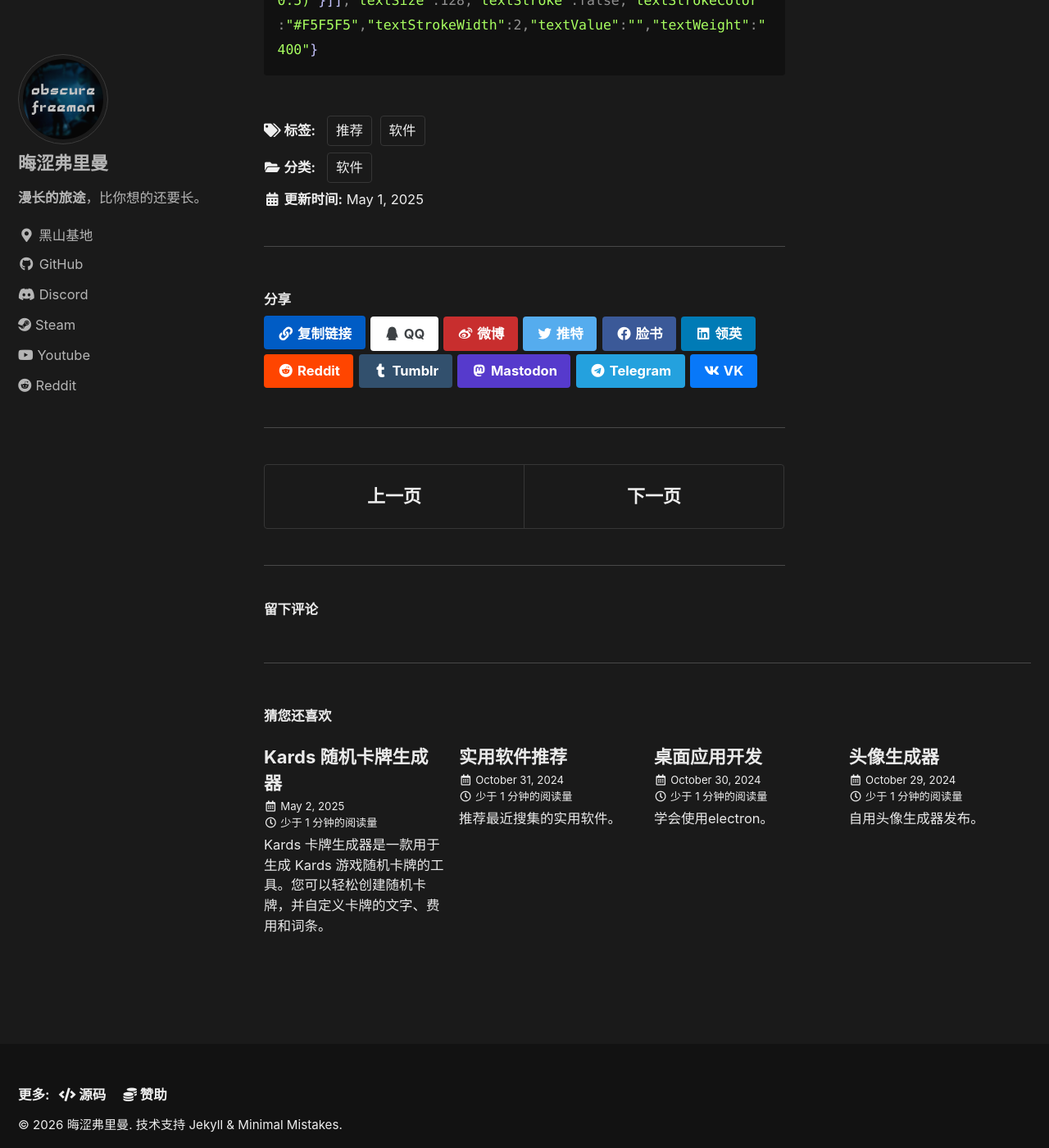
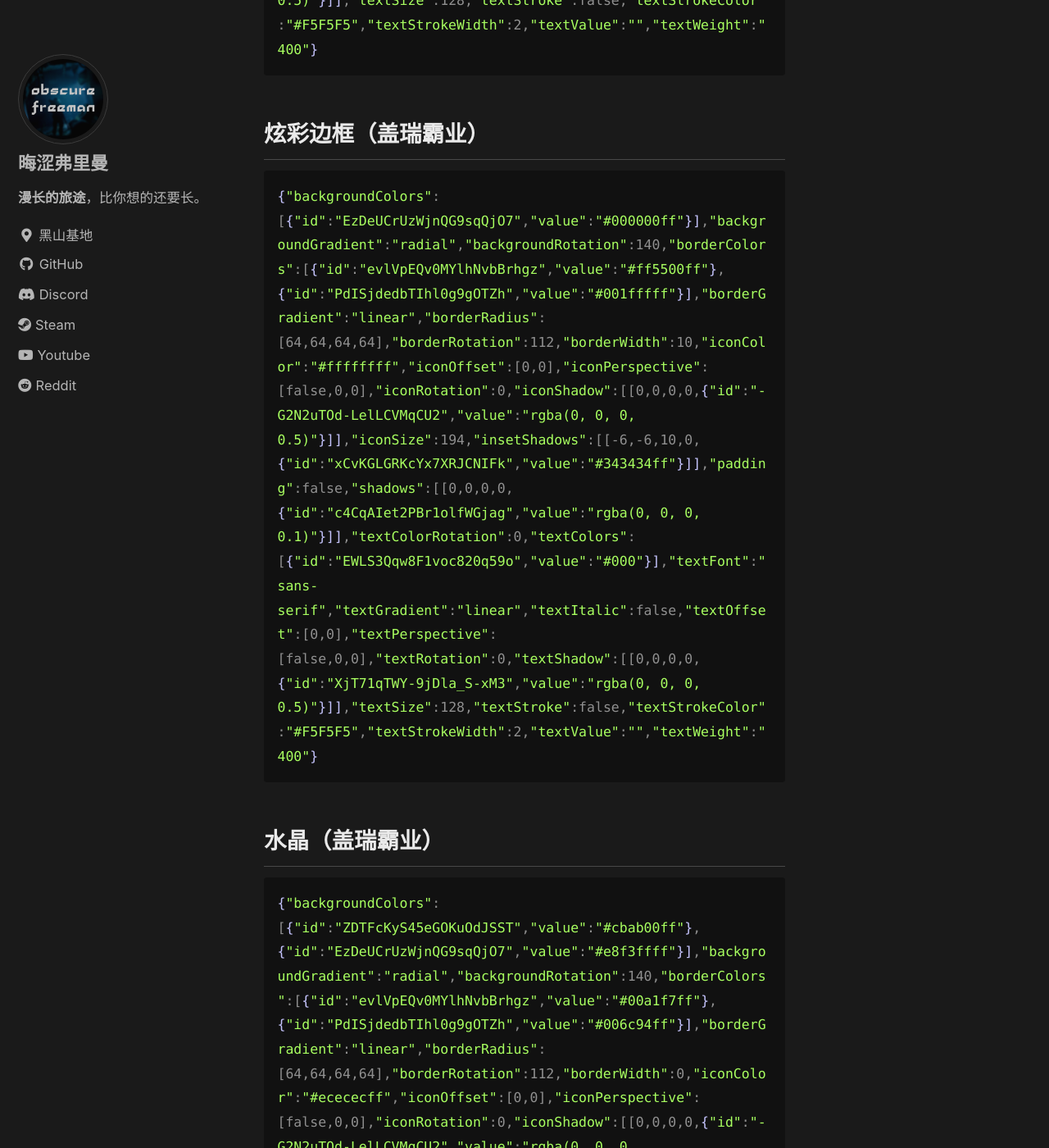
Before and after one commit to obscurefreeman/blog, a Jekyll site: the page built from _posts/2025-05-01-Appicon Forge 图标预设合集.md, in a window 1280 px wide and 1400 px high, scrolled down 2063 px. Shown: the whole window at 82% size. Built offline with Jekyll 4.4.1, drawn with Linux system fonts in a browser that asks for light colours; cached includes are drawn as plain includes; nearby versions of some CDN libraries; library files that are not in the unit come from our copies; a script that is not in the unit is left out; comment, search, counter and statistics services are not loaded; some of the changed text lies outside the part shown.

Commit message:
添加预设

````diff
--- a/_posts/2025-05-01-Appicon Forge 图标预设合集.md
+++ b/_posts/2025-05-01-Appicon Forge 图标预设合集.md
@@ -26,3 +26,15 @@ https://zhangyu1818.github.io/appicon-forge/
 ```bash
 {"backgroundColors":[{"id":"ZDTFcKyS45eGOKuOdJSST","value":"#0083ffff"},{"id":"EzDeUCrUzWjnQG9sqQjO7","value":"#0d9adcff"}],"backgroundGradient":"radial","backgroundRotation":140,"borderColors":[{"id":"evlVpEQv0MYlhNvbBrhgz","value":"#00a1f7ff"},{"id":"PdISjdedbTIhl0g9gOTZh","value":"#006c94ff"}],"borderGradient":"linear","borderRadius":[64,64,64,64],"borderRotation":112,"borderWidth":0,"iconColor":"#ffffffff","iconOffset":[0,0],"iconPerspective":[false,0,0],"iconRotation":0,"iconShadow":[[0,0,0,0,{"id":"-G2N2uTOd-LelLCVMqCU2","value":"rgba(0, 0, 0, 0.5)"}]],"iconSize":194,"insetShadows":[[-6,-6,0,0,{"id":"xCvKGLGRKcYx7XRJCNIFk","value":"rgba(0, 0, 0, 0.1)"}]],"padding":false,"shadows":[[0,0,0,0,{"id":"c4CqAIet2PBr1olfWGjag","value":"rgba(0, 0, 0, 0.1)"}]],"textColorRotation":0,"textColors":[{"id":"EWLS3Qqw8F1voc820q59o","value":"#000"}],"textFont":"sans-serif","textGradient":"linear","textItalic":false,"textOffset":[0,0],"textPerspective":[false,0,0],"textRotation":0,"textShadow":[[0,0,0,0,{"id":"XjT71qTWY-9jDla_S-xM3","value":"rgba(0, 0, 0, 0.5)"}]],"textSize":128,"textStroke":false,"textStrokeColor":"#F5F5F5","textStrokeWidth":2,"textValue":"","textWeight":"400"}
 ```
+
+## 炫彩边框（盖瑞霸业）
+
+```bash
+{"backgroundColors":[{"id":"EzDeUCrUzWjnQG9sqQjO7","value":"#000000ff"}],"backgroundGradient":"radial","backgroundRotation":140,"borderColors":[{"id":"evlVpEQv0MYlhNvbBrhgz","value":"#ff5500ff"},{"id":"PdISjdedbTIhl0g9gOTZh","value":"#001fffff"}],"borderGradient":"linear","borderRadius":[64,64,64,64],"borderRotation":112,"borderWidth":10,"iconColor":"#ffffffff","iconOffset":[0,0],"iconPerspective":[false,0,0],"iconRotation":0,"iconShadow":[[0,0,0,0,{"id":"-G2N2uTOd-LelLCVMqCU2","value":"rgba(0, 0, 0, 0.5)"}]],"iconSize":194,"insetShadows":[[-6,-6,10,0,{"id":"xCvKGLGRKcYx7XRJCNIFk","value":"#343434ff"}]],"padding":false,"shadows":[[0,0,0,0,{"id":"c4CqAIet2PBr1olfWGjag","value":"rgba(0, 0, 0, 0.1)"}]],"textColorRotation":0,"textColors":[{"id":"EWLS3Qqw8F1voc820q59o","value":"#000"}],"textFont":"sans-serif","textGradient":"linear","textItalic":false,"textOffset":[0,0],"textPerspective":[false,0,0],"textRotation":0,"textShadow":[[0,0,0,0,{"id":"XjT71qTWY-9jDla_S-xM3","value":"rgba(0, 0, 0, 0.5)"}]],"textSize":128,"textStroke":false,"textStrokeColor":"#F5F5F5","textStrokeWidth":2,"textValue":"","textWeight":"400"}
+```
+
+## 水晶（盖瑞霸业）
+
+```bash
+{"backgroundColors":[{"id":"ZDTFcKyS45eGOKuOdJSST","value":"#cbab00ff"},{"id":"EzDeUCrUzWjnQG9sqQjO7","value":"#e8f3ffff"}],"backgroundGradient":"radial","backgroundRotation":140,"borderColors":[{"id":"evlVpEQv0MYlhNvbBrhgz","value":"#00a1f7ff"},{"id":"PdISjdedbTIhl0g9gOTZh","value":"#006c94ff"}],"borderGradient":"linear","borderRadius":[64,64,64,64],"borderRotation":112,"borderWidth":0,"iconColor":"#ecececff","iconOffset":[0,0],"iconPerspective":[false,0,0],"iconRotation":0,"iconShadow":[[0,0,0,0,{"id":"-G2N2uTOd-LelLCVMqCU2","value":"rgba(0, 0, 0, 0.5)"}]],"iconSize":194,"insetShadows":[[-6,-6,0,0,{"id":"xCvKGLGRKcYx7XRJCNIFk","value":"rgba(0, 0, 0, 0.1)"}]],"padding":false,"shadows":[[0,0,0,0,{"id":"c4CqAIet2PBr1olfWGjag","value":"rgba(0, 0, 0, 0.1)"}]],"textColorRotation":0,"textColors":[{"id":"EWLS3Qqw8F1voc820q59o","value":"#000"}],"textFont":"sans-serif","textGradient":"linear","textItalic":false,"textOffset":[0,0],"textPerspective":[false,0,0],"textRotation":0,"textShadow":[[0,0,0,0,{"id":"XjT71qTWY-9jDla_S-xM3","value":"rgba(0, 0, 0, 0.5)"}]],"textSize":128,"textStroke":false,"textStrokeColor":"#F5F5F5","textStrokeWidth":2,"textValue":"","textWeight":"400"}
+```
````
